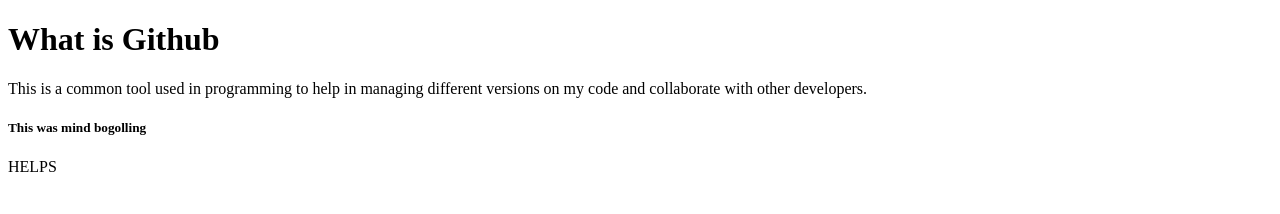
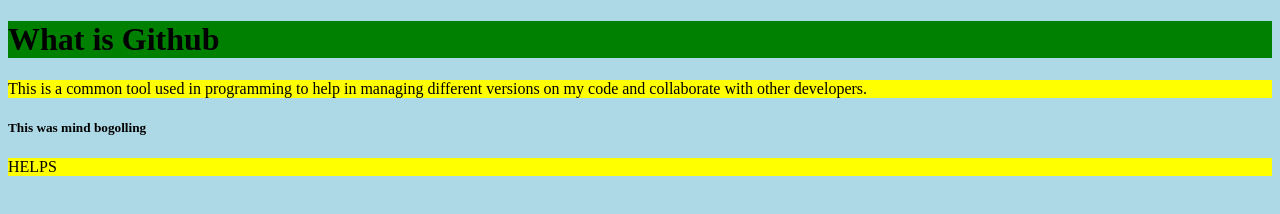
Before and after one commit to codebeast01/Intro-To-GitHub, a plain HTML site: page index.html in a window 1280 px wide. Drawn offline with Linux system fonts and the light colour scheme.

Commit message:
First commit

```diff
--- a/index.html
+++ b/index.html
@@ -2,6 +2,7 @@
 <html>
   <head>
     <title>Intro to Github</title>
+    <link rel="stylesheet" type="text/css" href="style.css"
   </head>
 
   <body>
--- a/style.css
+++ b/style.css
@@ -1,2 +1,11 @@
-::backdrop : pink
-color : green
+body {
+    background-color: lightblue;
+  }
+
+  h1 {
+    background-color: green;
+  }
+
+  p {
+    background-color: yellow;
+  }
```
